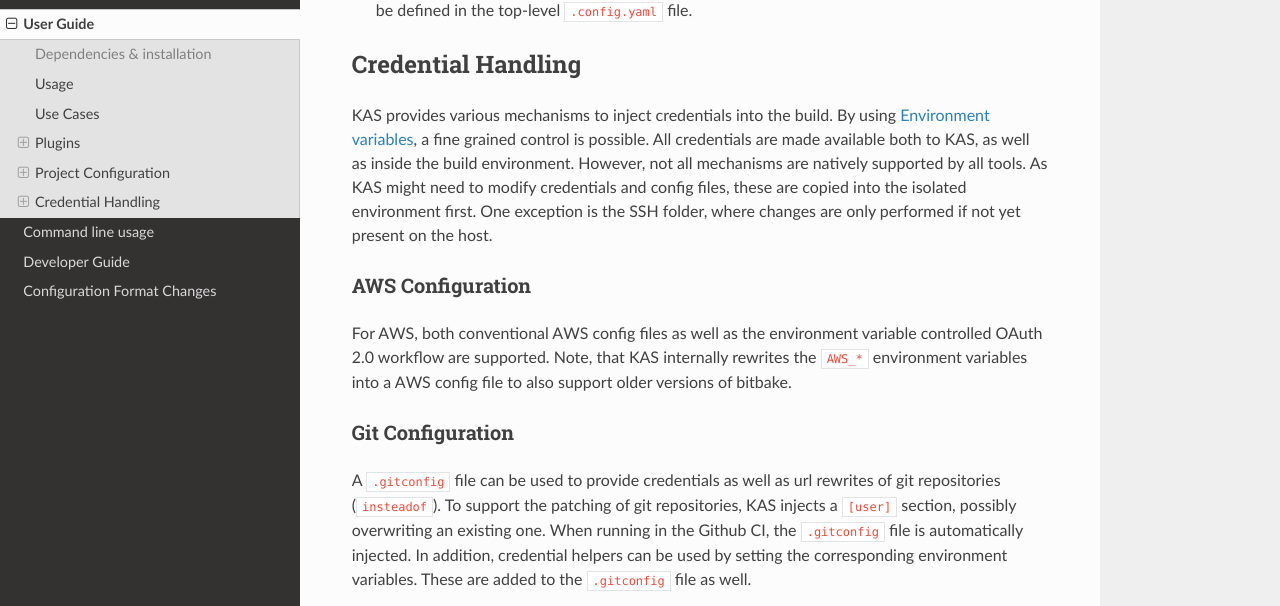
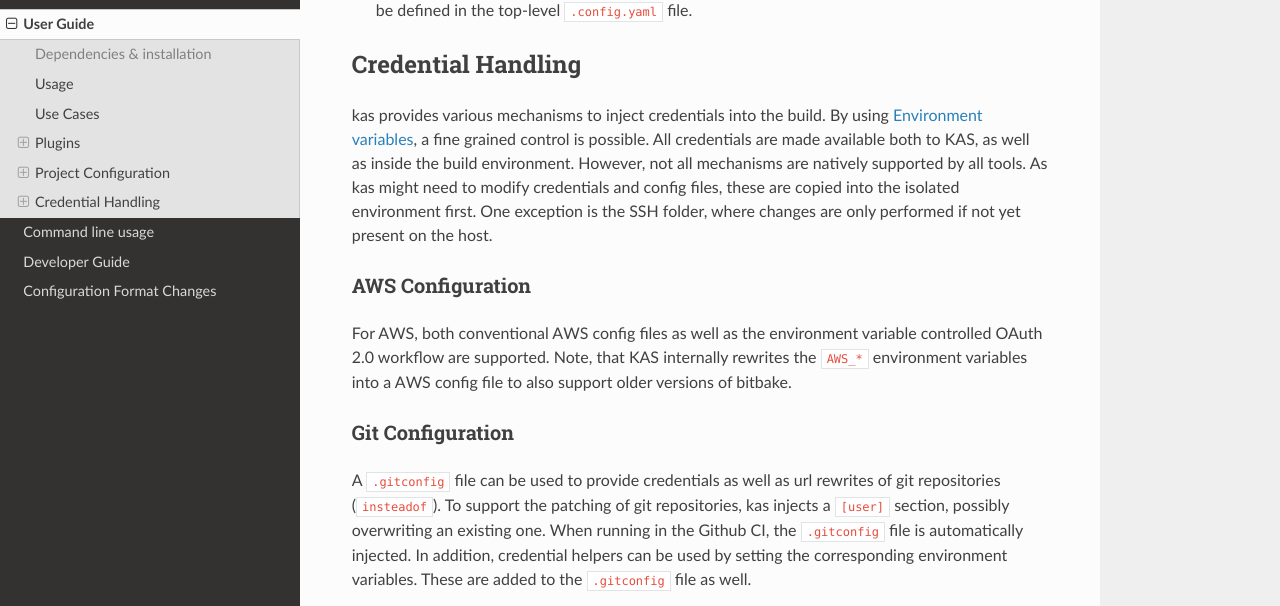
Before and after one commit to siemens/kas, a Sphinx documentation site: the page built from docs/userguide.rst, in a window 1280 px wide and 900 px high, scrolled down 12326 px. Shown: the part 152-758 px from the top of the window. Built offline with Sphinx 7.4.7 and the Read the Docs theme 2.0.0, drawn with Linux system fonts in a browser that asks for light colours; some of the changed text lies outside the part shown.

```diff
--- a/docs/userguide.rst
+++ b/docs/userguide.rst
@@ -155,5 +155,5 @@ Credential Handling
 
 .. only:: man
 
-  KAS provides various mechanisms to inject credentials into the build.
+  kas provides various mechanisms to inject credentials into the build.
   For details, see :manpage:`kas-credentials(1)`.
--- a/docs/userguide/credentials.inc
+++ b/docs/userguide/credentials.inc
@@ -1,8 +1,8 @@
-KAS provides various mechanisms to inject credentials into the build.
+kas provides various mechanisms to inject credentials into the build.
 By using :ref:`env-vars-label`, a fine grained control is possible. All
 credentials are made available both to KAS, as well as inside the build
 environment. However, not all mechanisms are natively supported by all tools.
-As KAS might need to modify credentials and config files, these are copied
+As kas might need to modify credentials and config files, these are copied
 into the isolated environment first. One exception is the SSH folder, where
 changes are only performed if not yet present on the host.
 
@@ -24,7 +24,7 @@ Git Configuration
 
 A ``.gitconfig`` file can be used to provide credentials as well as
 url rewrites of git repositories (``insteadof``). To support the patching
-of git repositories, KAS injects a ``[user]`` section, possibly overwriting
+of git repositories, kas injects a ``[user]`` section, possibly overwriting
 an existing one. When running in the Github CI, the ``.gitconfig`` file is
 automatically injected. In addition, credential helpers can be used by
 setting the corresponding environment variables. These are added to the
--- a/docs/userguide/project-configuration.inc
+++ b/docs/userguide/project-configuration.inc
@@ -161,7 +161,7 @@ configuration flaws that can easily emerge from them.
 Working with lockfiles
 ~~~~~~~~~~~~~~~~~~~~~~
 
-KAS supports the use of lockfiles to pinpoint repositories to exact commit ID
+kas supports the use of lockfiles to pinpoint repositories to exact commit ID
 (e.g. SHA-1 refs for git). A lockfile hereby only overrides the commit ID
 defined in a kas file. When performing the checkout operation (or any other
 operation that performs a checkout), kas checks if a file named
```
Also changed, not shown: 3 other files.
